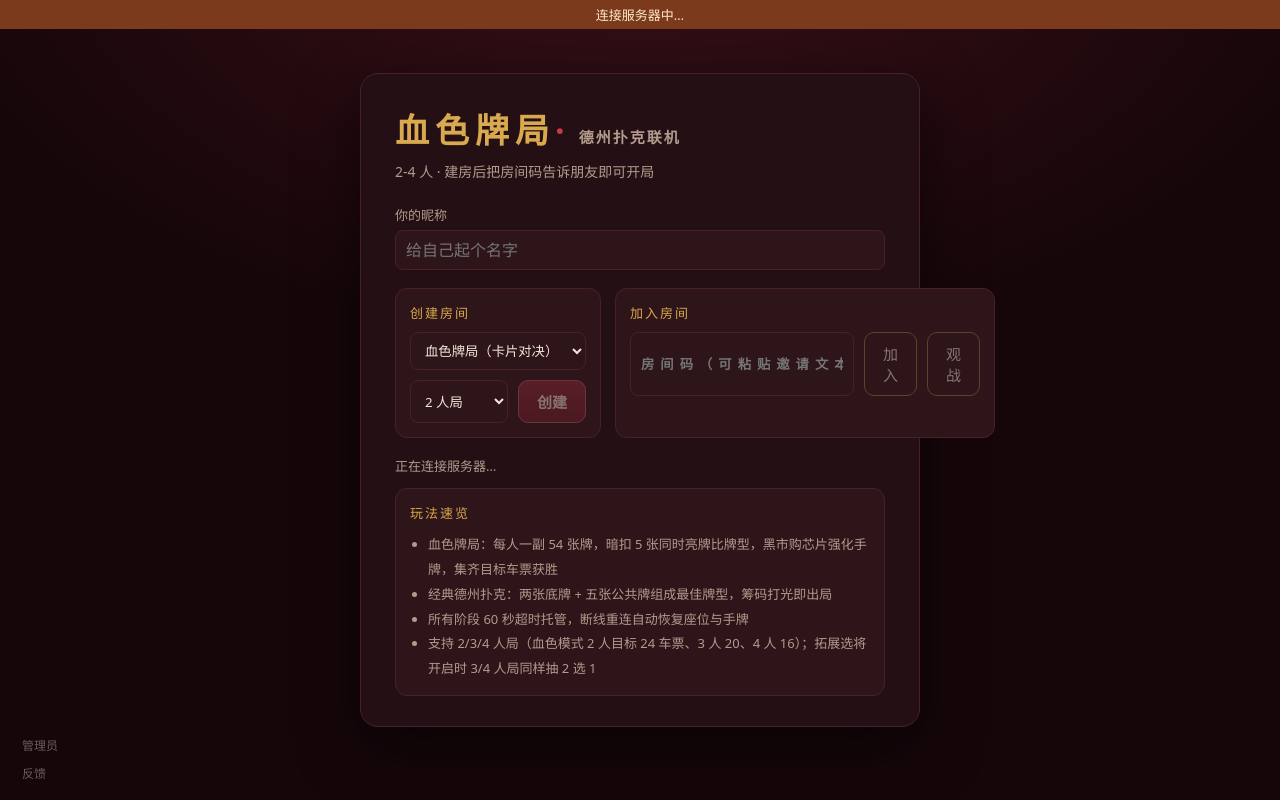
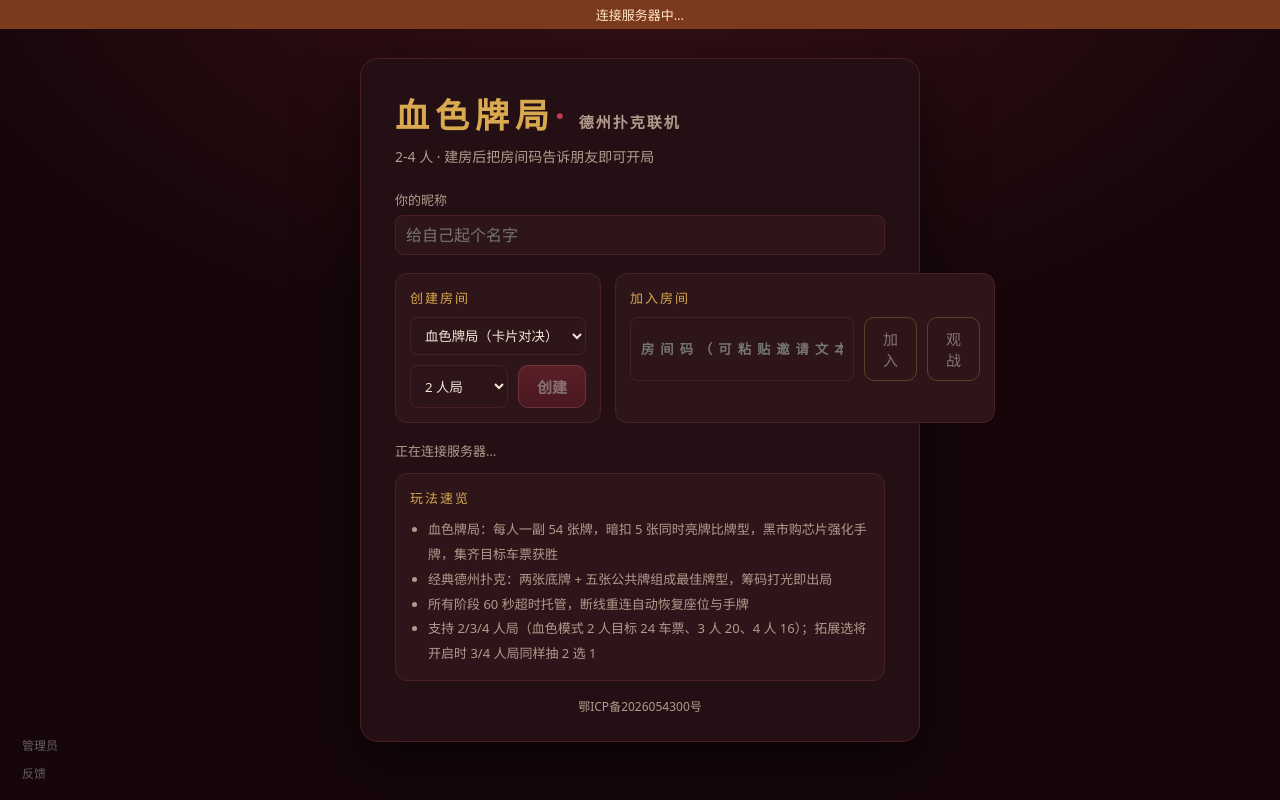
Before and after one commit to hellcrown/Blood-Table, a React (Vite) app in the folder client/: page / in a window 1280 px wide. Built offline with nearby package versions, Linux system fonts and the light colour scheme; no server answers.

Commit message:
大厅页脚挂 ICP 备案号（鄂ICP备2026054300号），链接工信部备案网

```diff
--- a/client/src/pages/Lobby.tsx
+++ b/client/src/pages/Lobby.tsx
@@ -124,6 +124,11 @@ export function Lobby({ connected }: { connected: boolean }) {
             <li>支持 2/3/4 人局（血色模式 2 人目标 24 车票、3 人 20、4 人 16）；拓展选将开启时 3/4 人局同样抽 2 选 1</li>
           </ul>
         </div>
+        <p className="beian">
+          <a href="https://beian.miit.gov.cn/" target="_blank" rel="noreferrer">
+            鄂ICP备2026054300号
+          </a>
+        </p>
       </div>
       <button className="admin-link" onClick={() => setFeedbackOpen(true)}>
         反馈
--- a/client/src/styles.css
+++ b/client/src/styles.css
@@ -3446,3 +3446,18 @@ body {
   margin-bottom: 12px;
   font-size: 14px;
 }
+
+.beian {
+  margin: 16px 0 -4px;
+  text-align: center;
+  font-size: 12px;
+}
+
+.beian a {
+  color: var(--text-dim);
+  text-decoration: none;
+}
+
+.beian a:hover {
+  text-decoration: underline;
+}
```
Also changed, not shown: 4 other files (tests, documents, lock files or other folders).
